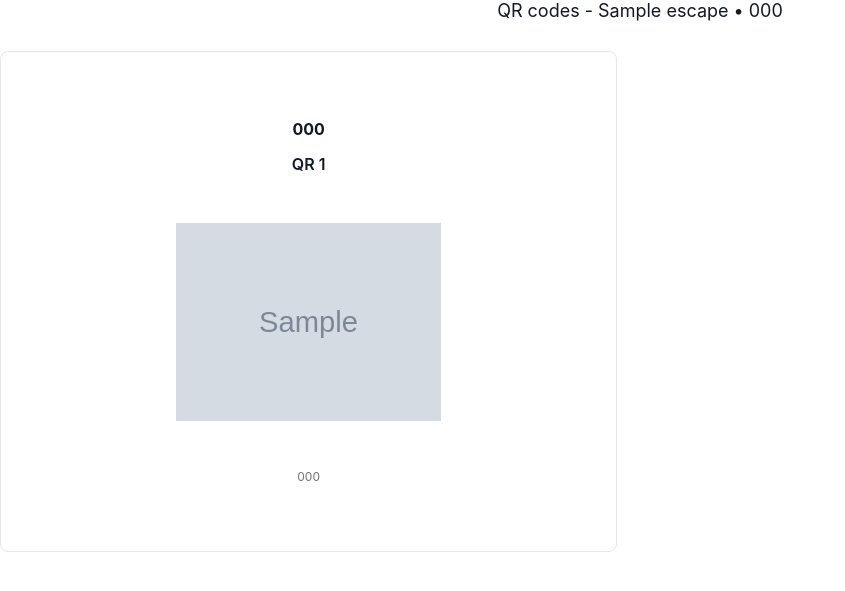
After one commit to marccnfs/or4, a Symfony app: template templates/admin/escape/qr_print.html.twig in a window 1280 px wide. The commit adds this page. Shown: the top 591 px of the page, without its empty margins (0-845 px from the left). Run offline with Twig, Linux system fonts and the light colour scheme; the template is opened without the code that fills it: most values are stand-ins (such as "Sample title", 1, 10 or a date in 2020); grey boxes marked "Sample" are stand-in pictures; some libraries are stand-ins or nearby versions.

Commit message:
Add QR code generation and printing

```diff
--- a/templates/admin/escape/edit.html.twig
+++ b/templates/admin/escape/edit.html.twig
@@ -33,6 +33,10 @@
                 {{ form_row(attribute(form, 'team' ~ team ~ '_qr' ~ index ~ '_message')) }}
             {% endif %}
         {% endfor %}
+        <p>
+            <a href="{{ path('admin_escape_qr_preview', { id: escape.id, team: team }) }}">Générer les QR codes</a>
+            <a href="{{ path('admin_escape_qr_print', { id: escape.id, team: team }) }}" target="_blank" rel="noopener">Imprimer</a>
+        </p>
     {% endfor %}
 
     <h2>Étape 6 - Cryptex</h2>
--- /dev/null
+++ b/templates/admin/escape/qr_print.html.twig
@@ -0,0 +1,79 @@
+<!DOCTYPE html>
+<html lang="fr">
+<head>
+    <meta charset="UTF-8">
+    <meta name="viewport" content="width=device-width, initial-scale=1.0">
+    <title>QR codes - {{ escape.name }}</title>
+    <style>
+        @page {
+            size: A4;
+            margin: 12mm;
+        }
+        body {
+            font-family: "Inter", "Segoe UI", sans-serif;
+            margin: 0;
+            color: #111827;
+        }
+        .sheet-title {
+            text-align: center;
+            font-size: 18px;
+            margin-bottom: 8mm;
+        }
+        .qr-grid {
+            display: grid;
+            grid-template-columns: repeat(2, 1fr);
+            gap: 12mm;
+        }
+        .qr-card {
+            border: 1px solid #e5e7eb;
+            border-radius: 8px;
+            padding: 6mm;
+            text-align: center;
+            min-height: 120mm;
+            display: flex;
+            flex-direction: column;
+            justify-content: center;
+            gap: 4mm;
+        }
+        .qr-card img {
+            width: 70mm;
+            height: 70mm;
+            margin: 0 auto;
+            object-fit: contain;
+        }
+        .qr-card h2 {
+            margin: 0;
+            font-size: 16px;
+        }
+        .qr-label {
+            font-weight: 600;
+        }
+        .qr-code {
+            font-size: 12px;
+            color: #6b7280;
+            word-break: break-all;
+        }
+        .qr-missing {
+            font-size: 12px;
+            color: #9ca3af;
+        }
+    </style>
+</head>
+<body>
+<div class="sheet-title">QR codes - {{ escape.name }} • {{ team_code }}</div>
+<div class="qr-grid">
+    {% for item in qr_items %}
+        <div class="qr-card">
+            <h2>{{ team_code }}</h2>
+            <span class="qr-label">QR {{ item.index }}</span>
+            {% if item.image %}
+                <img src="{{ item.image }}" alt="QR {{ item.index }}">
+                <div class="qr-code">{{ item.code }}</div>
+            {% else %}
+                <div class="qr-missing">QR non configuré</div>
+            {% endif %}
+        </div>
+    {% endfor %}
+</div>
+</body>
+</html>
```
Also changed, not shown: src/Controller/Admin/AdminEscapeQrController.php (added, +93 -0 lines), src/Controller/Escapegame/GameController.php (+44 -0 lines), src/Services/QrCodeService.php (added, +22 -0 lines), templates/admin/escape/qr_preview.html.twig (added, +65 -0 lines), templates/game/qr_scan.html.twig (added, +42 -0 lines).
